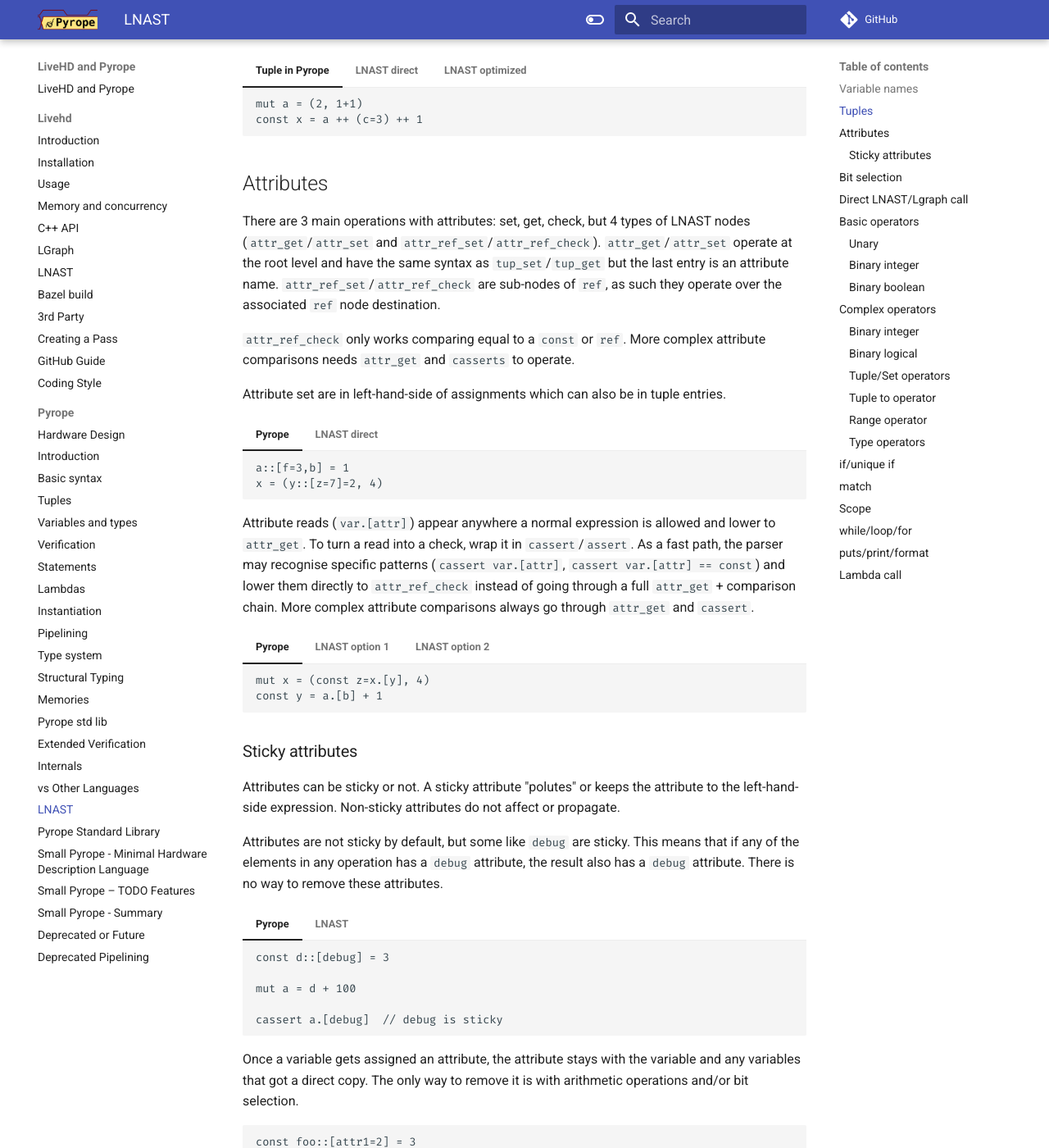
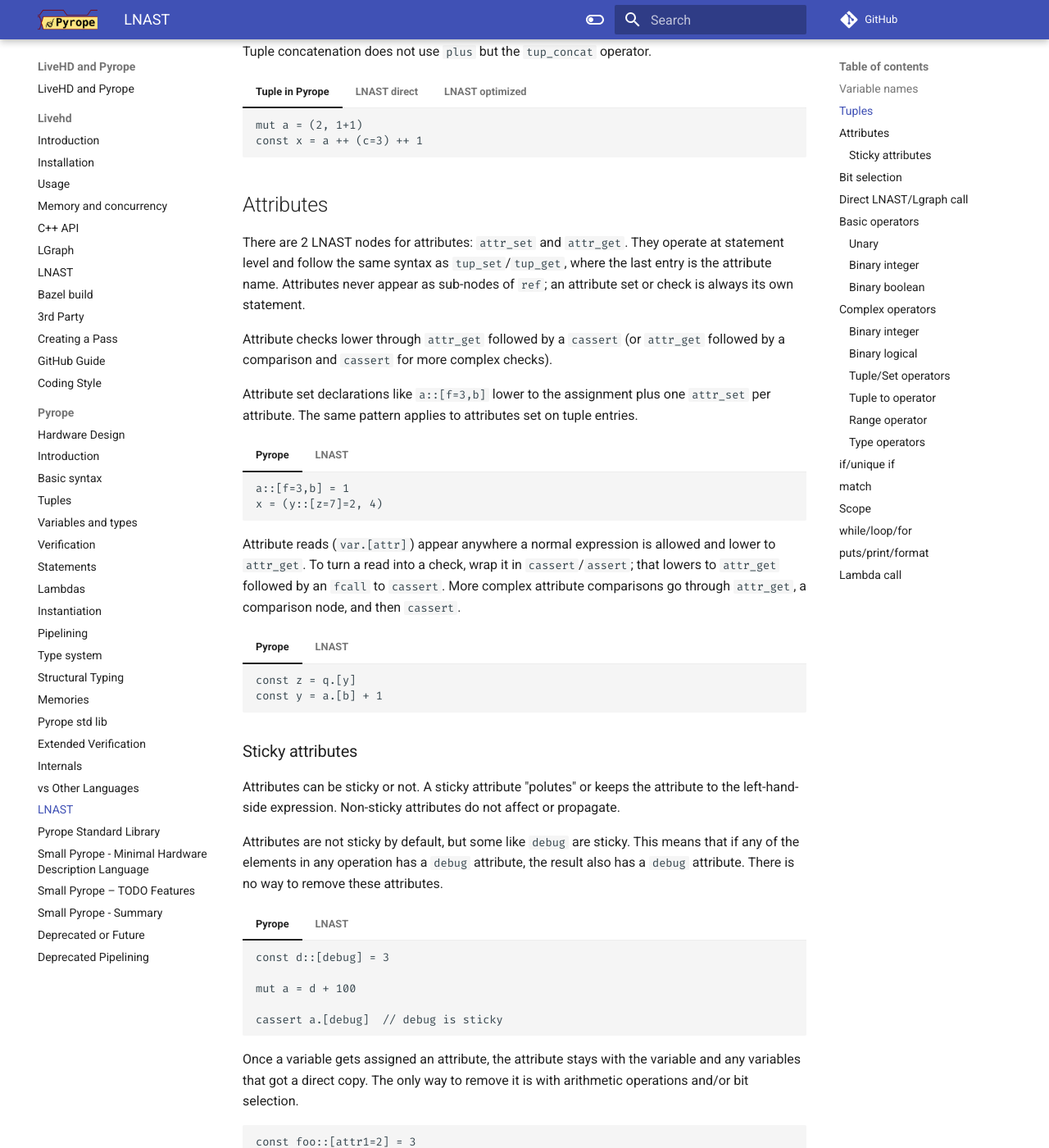
Before and after one commit to masc-ucsc/docs, an MkDocs documentation site: the page built from docs/pyrope/12-lnast.md, in a window 1280 px wide and 1400 px high, scrolled down 1757 px. Shown: the whole window at 82% size. Built offline with MkDocs 1.6.1 and Material for MkDocs 9.7.7, drawn with Linux system fonts in a browser that asks for light colours; comment, search, counter and statistics services are not loaded; some of the changed text lies outside the part shown.

Commit message:
attribute cleanup

````diff
--- a/docs/pyrope/12-lnast.md
+++ b/docs/pyrope/12-lnast.md
@@ -64,45 +64,42 @@ names that do not allow to use compact tuple representation like `foo here.field
       const 2
     ```
 
-The three LNAST nodes to set values in variables are `let`/`var`/`assign`. Each can have
-types and/or attributes.
+The three LNAST nodes to set values in variables are `let`/`var`/`assign`. Each can
+carry type information on its `ref` sub-nodes. Attributes are never sub-nodes of
+`ref`; they are set with separate `attr_set` statements.
 
 === "Pyrope"
     ```
-    const a:u2:[foo] = b:u1:[bar]
-
-    x:u2:[foo] = y:u1:[bar]
+    const a:u2:[foo] = b:u1
+
+    x:u2:[foo] = y:u1
     ```
 
 === "LNAST"
     ```lnast
-    set
+    let
       ref a
         prim_type_uint
           const 2
-        attr_ref_set
-          const foo
-          const true
       ref b
         prim_type_uint
           const 2
-        attr_check
-          const bar
-          const true
+    attr_set
+      ref a
+      const foo
+      const true
 
     assign
       ref x
         prim_type_uint
           const 2
-        attr_ref_set
-          const foo
-          const true
       ref y
         prim_type_uint
           const 2
-        attr_check
-          const bar
-          const true
+    attr_set
+      ref x
+      const foo
+      const true
     ```
 
 ## Tuples
@@ -356,17 +353,17 @@ Tuple concatenation does not use `plus` but the `tup_concat` operator.
 
 ## Attributes
 
-There are 3 main operations with attributes: set, get, check, but 4 types of
-LNAST nodes (`attr_get`/`attr_set` and `attr_ref_set`/`attr_ref_check`).
-`attr_get`/`attr_set` operate at the root level and have the same syntax as
-`tup_set`/`tup_get` but the last entry is an attribute name.
-`attr_ref_set`/`attr_ref_check` are sub-nodes of `ref`, as such they operate
-over the associated `ref` node destination.
-
-`attr_ref_check` only works comparing equal to a `const` or `ref`. More complex
-attribute comparisons needs `attr_get` and `casserts` to operate.
-
-Attribute set are in left-hand-side of assignments which can also be in tuple entries.
+There are 2 LNAST nodes for attributes: `attr_set` and `attr_get`. They operate
+at statement level and follow the same syntax as `tup_set`/`tup_get`, where the
+last entry is the attribute name. Attributes never appear as sub-nodes of
+`ref`; an attribute set or check is always its own statement.
+
+Attribute checks lower through `attr_get` followed by a `cassert` (or
+`attr_get` followed by a comparison and `cassert` for more complex checks).
+
+Attribute set declarations like `a::[f=3,b]` lower to the assignment plus one
+`attr_set` per attribute. The same pattern applies to attributes set on tuple
+entries.
 
 === "Pyrope"
     ```
@@ -374,28 +371,31 @@ Attribute set are in left-hand-side of assignments which can also be in tuple en
     x = (y::[z=7]=2, 4)
     ```
 
-=== "LNAST direct"
+=== "LNAST"
     ```lnast
     assign
       ref a
-        attr_ref_set
-          const f
-          const 3
-        attr_ref_set
-          const b
-          const true
-      const 1
+      const 1
+    attr_set
+      ref a
+      const f
+      const 3
+    attr_set
+      ref a
+      const b
+      const true
 
     tup_add
       ref ___1
       var
         ref y
-          attr_ref_set
-            const z
-            const 7
         const 2
       const 4
-
+    attr_set
+      ref ___1
+      const y
+      const z
+      const 7
     assign
       ref x
       ref ___1
@@ -403,88 +403,37 @@ Attribute set are in left-hand-side of assignments which can also be in tuple en
 
 Attribute reads (`var.[attr]`) appear anywhere a normal expression is
 allowed and lower to `attr_get`. To turn a read into a check, wrap it in
-`cassert`/`assert`. As a fast path, the parser may recognise specific
-patterns (`cassert var.[attr]`, `cassert var.[attr] == const`) and lower
-them directly to `attr_ref_check` instead of going through a full
-`attr_get` + comparison chain. More complex attribute comparisons always
-go through `attr_get` and `cassert`.
+`cassert`/`assert`; that lowers to `attr_get` followed by an `fcall` to
+`cassert`. More complex attribute comparisons go through `attr_get`, a
+comparison node, and then `cassert`.
 
 === "Pyrope"
     ```
-    mut x = (const z=x.[y], 4)
+    const z = q.[y]
     const y = a.[b] + 1
     ```
 
-=== "LNAST option 1"
-    ```lnast
-    assign
-      ref ___tmp
-      const 4
-
-    tup_add
-      ref ___4
-      let
-        ref z
-        ref x
-          attr_ref_check
-            const y
-            const true
-    var
-      ref x
-      ref ___4
-
+=== "LNAST"
+    ```lnast
+    attr_get
+      ref ___1
+      ref q
+      const y
+    let
+      ref z
+      ref ___1
+
+    attr_get
+      ref ___2
+      ref a
+      const b
     plus
-      ref ___1
-      ref a
-        attr_ref_check
-          const b
-          const true
+      ref ___3
+      ref ___2
       const 1
     let
       ref y
-      ref ___1
-    ```
-
-=== "LNAST option 2"
-    ```lnast
-    tup_add
-      ref ___4
-      let
-        ref z
-        ref x
-          attr_ref_check
-            const y
-            const false
-      const 4
-
-    attr_get
-      ref ___no_attr_const_check
-      const 4
-      const foo
-
-    fcall
-      ref ___0
-      ref cassert
-      ref ___no_attr_const_check
-
-    var
-      ref x
-      ref ___4
-
-    plus
-      ref ___1
-      ref a
-        attr_ref_check
-          const f
-          const 3
-        attr_ref_check
-          const b
-          const true
-      const 1
-    let
-      ref y
-      ref ___1
-
+      ref ___3
     ```
 
 
````
Also changed, not shown: other parts of docs/pyrope/12-lnast.md (+6 -5 lines), docs/pyrope/04-variables.md (+62 -39 lines), docs/pyrope/05b-statements.md (+19 -0 lines), docs/pyrope/06-functions.md (+1 -3 lines).
